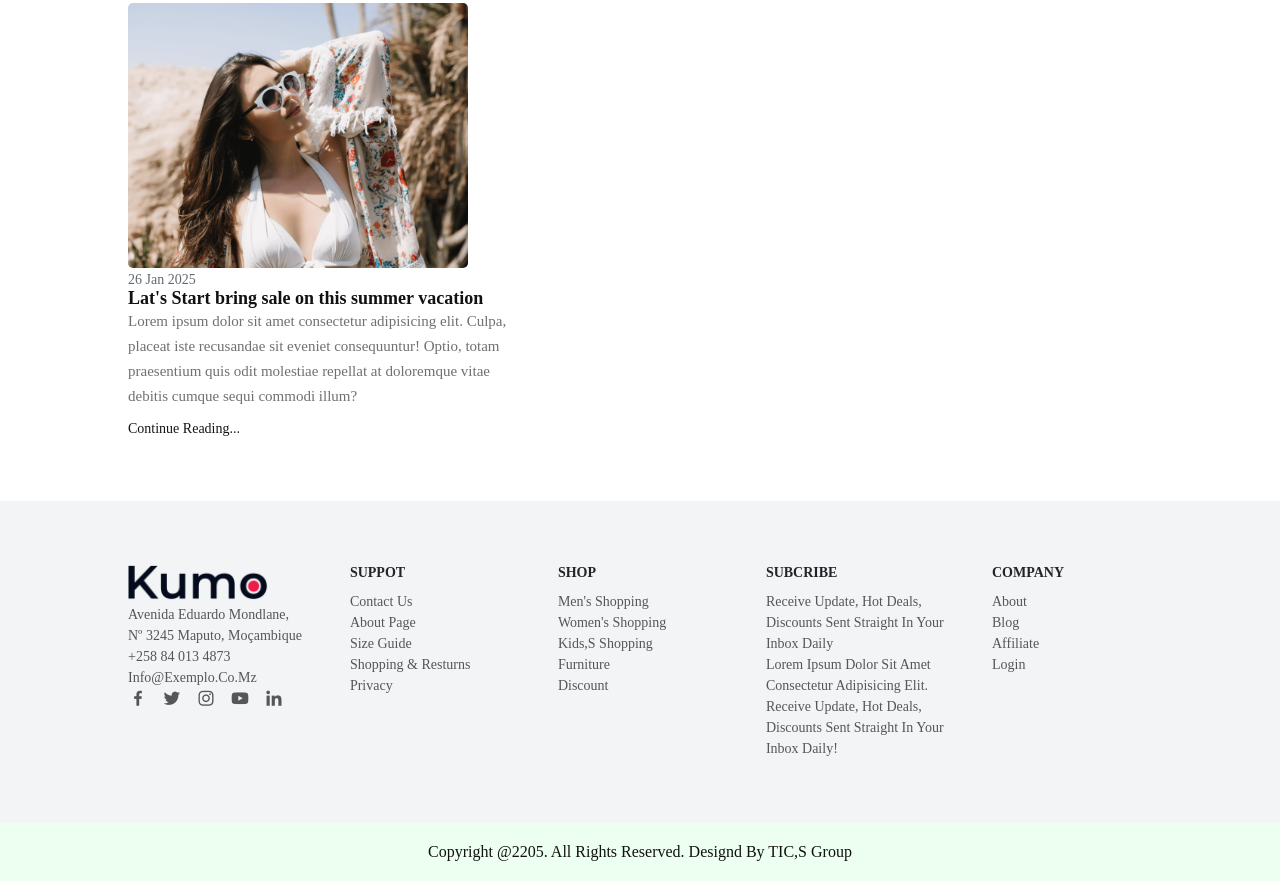
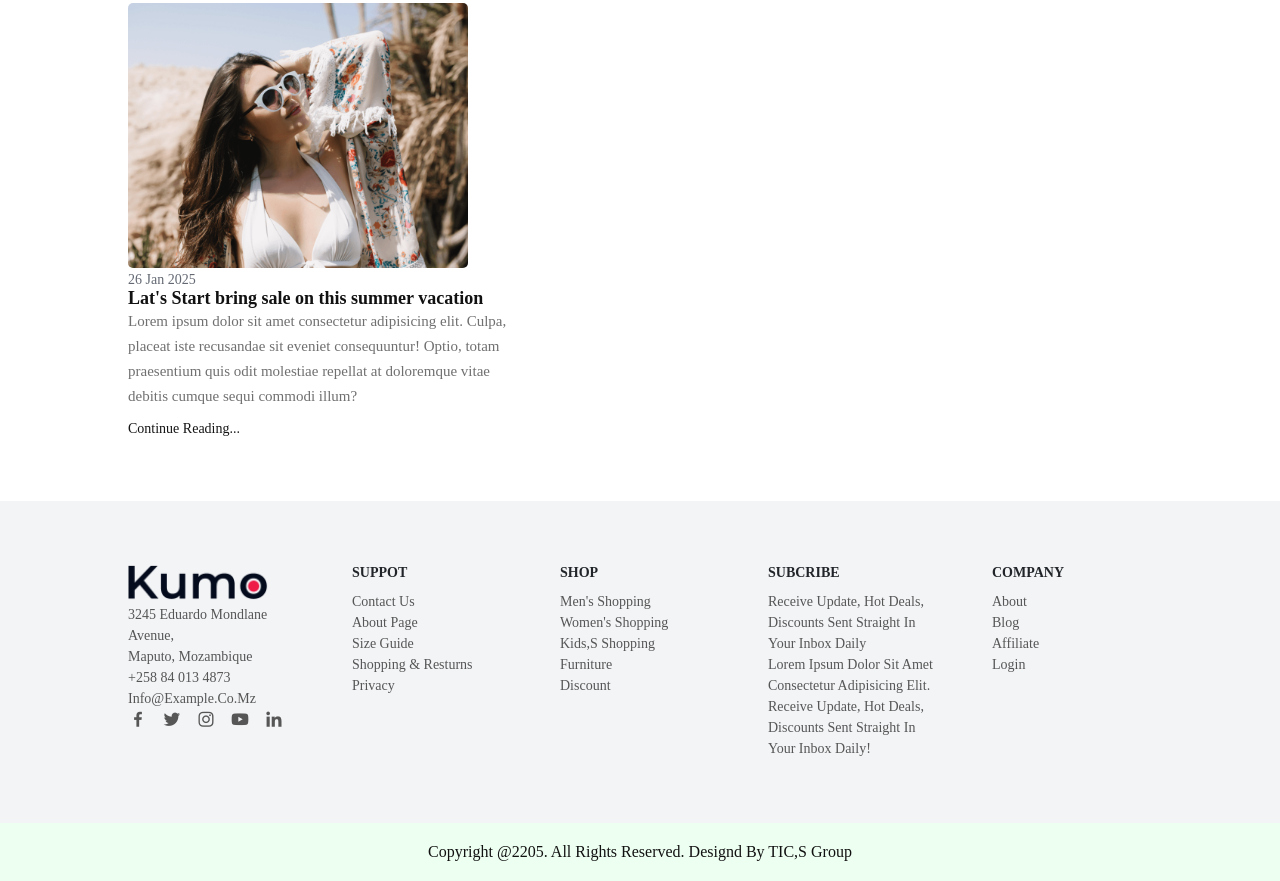
Before and after one commit to davidpanguana/e_commerce, a plain HTML site: page index.html in a window 1280 px wide. Shown: the part 3435-4316 px from the top of the page. Drawn offline with nearby package versions, Linux system fonts and the light colour scheme.

Commit message:
Update index.html

```diff
--- a/index.html
+++ b/index.html
@@ -279,9 +279,10 @@
             <div class="first-info">
                 <img src="image/logo.png" alt="">
 
-                <p>Avenida Eduardo Mondlane,<br> Nº 3245 Maputo, Moçambique</p>
+                <p>3245 Eduardo Mondlane Avenue, <br>Maputo, Mozambique</p>
                 <p>+258 84 013 4873</p>
-                <p>info@exemplo.co.mz</p>
+                <p>info@example.co.mz</p>
+
 
                 <div class="social-icon">
                     <a href="#"><i class='bx bxl-facebook'></i></a>
```
